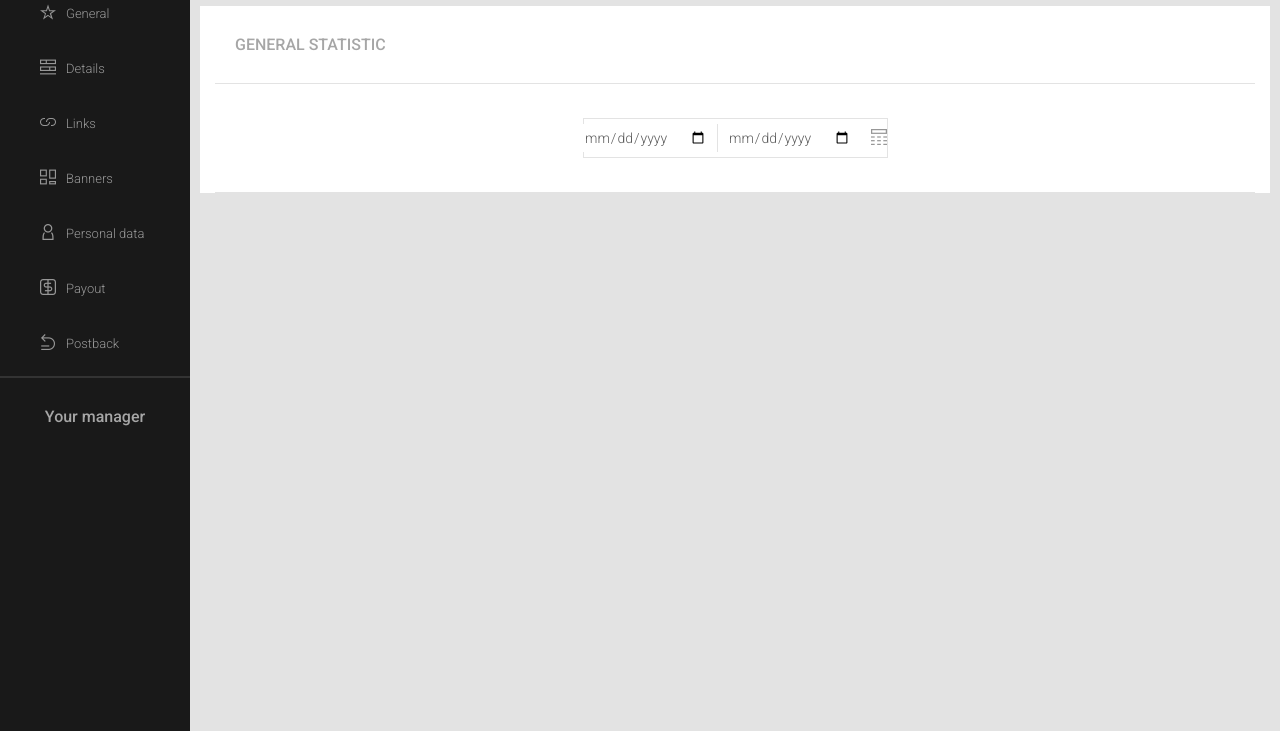
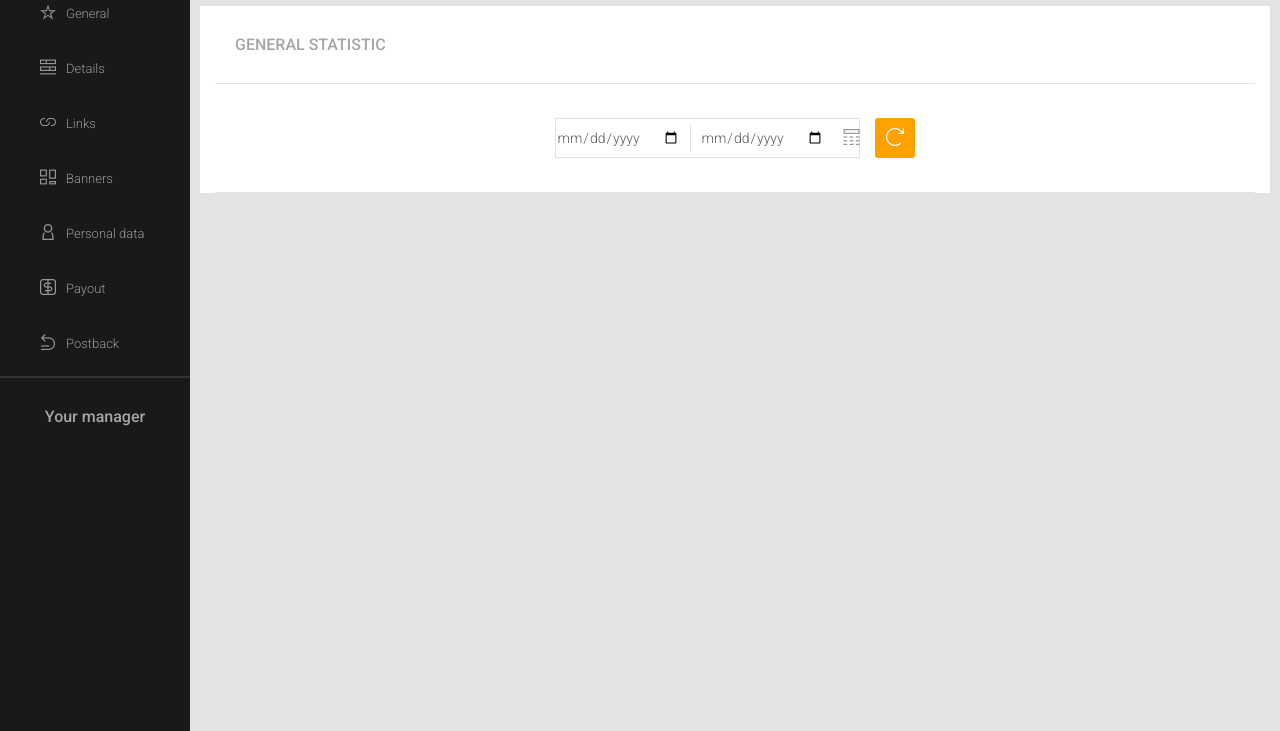
Before and after one commit to Patryk-Rozwadowski/admin-panel, a website: page index.html in a window 1280 px wide. Shown: the part 69-800 px from the top of the page. Drawn offline with Linux system fonts and the light colour scheme.

Commit message:
Fixed styles, add refesh button

```diff
--- a/index.html
+++ b/index.html
@@ -99,11 +99,16 @@
         <section class="general--statistic flex-center">
           <div class="row">
             <div class="col-12-xl">
-              <form class="date--period--container flex-center">
-                <input name="date--from" type="date" class=" date--period-from"></p>
-                <input name="date--to" type="date" class="date--period--date-to"></p>
-                <span class="icon-calendar"></span>
-              </form>
+              <div class="row">
+                <form class="date--period--container flex-center">
+                  <input name="date--from" type="date" class=" date--period-from"></p>
+                  <input name="date--to" type="date" class="date--period--date-to"></p>
+                  <span class="icon-calendar"></span>
+                </form>
+                <button class="btn-reset btn--orange">
+                  <span class="icon-refresh"></span>
+                </button>
+              </div>
             </div>
           </div>
         </section>
--- a/sass/_variables.scss
+++ b/sass/_variables.scss
@@ -132,7 +132,10 @@ $section-text-color: #5d5d5d;
   text-align: center;
   cursor: pointer;
 }
-
+.btn-reset {
+  @extend .btn;
+  width:40px;
+}
 .btn--dark-grey {
   background-color: $dark-grey;
 }
@@ -145,7 +148,6 @@ $section-text-color: #5d5d5d;
 .btn--orange {
   background-color: $orange;
 }
-
 .btn-disabled {
   width:203px;
   background-color: $light-grey;
@@ -181,11 +183,6 @@ $section-text-color: #5d5d5d;
 }
 
 // DATE PERIOD
-.general--statistic { //DATE PERIOD SECTION
-  height:110px;
-  border-top:1px solid $light-grey;
-  border-bottom:1px solid $light-grey;
-}
 .date--period--container {
   width:305px;
   height:40px;
--- /dev/null
+++ b/sass/sections/_general-statistic.scss
@@ -0,0 +1,10 @@
+// GENERAL STATISTIC SECTIOn
+.general--statistic {
+  height:110px;
+  border-top:1px solid $light-grey;
+  border-bottom:1px solid $light-grey;
+
+  .btn-reset {
+    margin-left:15px;
+  }
+}
--- a/sass/style.scss
+++ b/sass/style.scss
@@ -6,7 +6,7 @@
 @import 'sections/navbar';
 @import 'sections/sidebar';
 @import 'sections/main';
-
+@import 'sections/general-statistic';
 // FLEX CENTER
 
 .width-100 {
```
Also changed, not shown: stylesheets/style.css.
